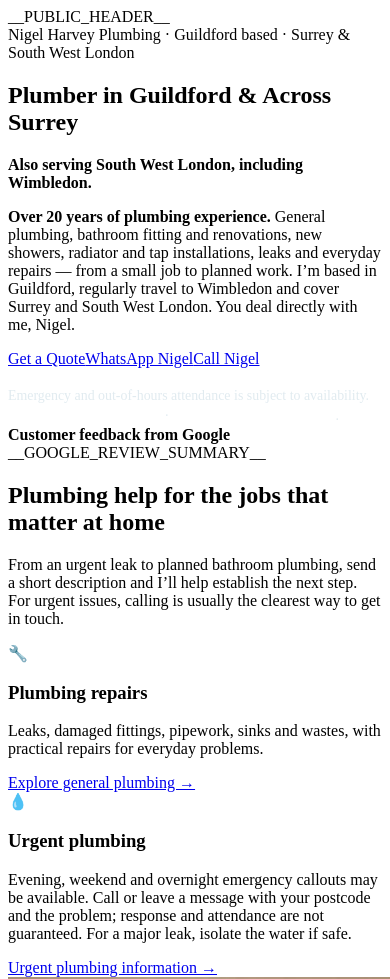
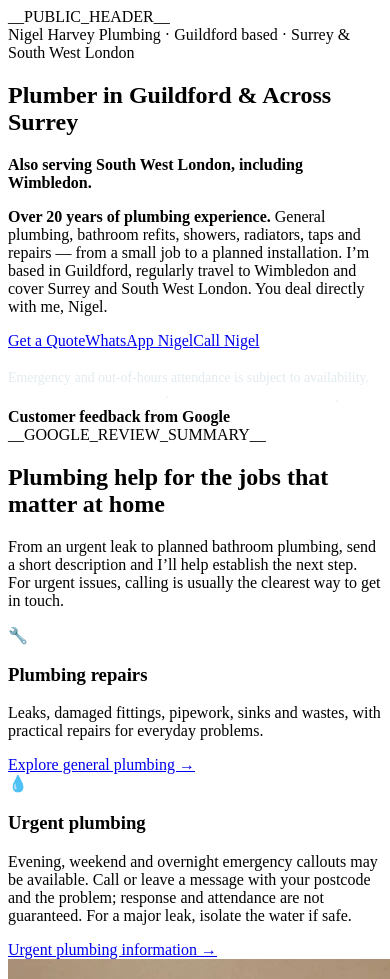
Before and after one commit to nigelharveyplumbing-dev/nigel-harvey-quotes, a plain HTML site: page templates/homepage.html in a window 390 px wide. Shown: the top 979 px of the page. Drawn offline with Linux system fonts and the light colour scheme.

Commit message:
SEO: concise homepage snippet and mobile hero while retaining emergency availability qualifier

```diff
--- a/templates/homepage.html
+++ b/templates/homepage.html
@@ -3,7 +3,7 @@
 <head>
 <meta charset="utf-8"><meta name="viewport" content="width=device-width,initial-scale=1">
 <title>Plumber in Guildford &amp; Surrey | Nigel Harvey Plumbing</title>
-<meta name="description" content="Guildford plumber for general plumbing, bathroom fitting, renovations, shower and radiator installations, repairs and pipework across Surrey. Contact Nigel directly.">
+<meta name="description" content="Guildford plumber for general plumbing, bathrooms, taps, showers, radiators and installations, with out-of-hours emergency callouts subject to availability.">
 <link rel="canonical" href="__PUBLIC_HOME_URL__"><meta name="robots" content="index,follow,max-image-preview:large">
 <meta property="og:type" content="website"><meta property="og:title" content="Plumber in Guildford &amp; Surrey | Nigel Harvey Plumbing"><meta property="og:description" content="Over 20 years of plumbing experience. Guildford, Surrey and South West London. Emergency callouts subject to availability."><meta property="og:url" content="__PUBLIC_HOME_URL__"><meta property="og:image" content="__PUBLIC_HOME_URL__site-images/bathroom-illustrative.webp">
 <script type="application/ld+json">__BUSINESS_SCHEMA__</script>
@@ -17,7 +17,7 @@
 <body>
 __PUBLIC_HEADER__
 <main id="main">
-<section class="hero"><div class="wrap"><div class="hero-copy"><div class="kicker">Nigel Harvey Plumbing · Guildford based · Surrey &amp; South West London</div><h1>Plumber in Guildford &amp; Across Surrey</h1><p><strong>Also serving South West London, including Wimbledon.</strong></p><p><strong>Over 20 years of plumbing experience.</strong> General plumbing, bathroom fitting and renovations, new showers, radiator and tap installations, leaks and everyday repairs — from a small job to planned work. I’m based in Guildford, regularly travel to Wimbledon and cover Surrey and South West London. You deal directly with me, Nigel.</p><div class="actions"><a class="btn" href="/request-quote">Get a Quote</a><a class="btn outline" href="__WHATSAPP_URL__" target="_blank" rel="noopener noreferrer">WhatsApp Nigel</a><a class="btn light" href="tel:__COMPANY_PHONE_TEL__">Call Nigel</a></div><p class="hero-availability">Emergency and out-of-hours attendance is subject to availability. <a href="/plumber-guildford">Guildford plumbing repairs</a> · <a href="/plumber-wimbledon">Wimbledon plumbing repairs</a>.</p></div></div></section>
+<section class="hero"><div class="wrap"><div class="hero-copy"><div class="kicker">Nigel Harvey Plumbing · Guildford based · Surrey &amp; South West London</div><h1>Plumber in Guildford &amp; Across Surrey</h1><p><strong>Also serving South West London, including Wimbledon.</strong></p><p><strong>Over 20 years of plumbing experience.</strong> General plumbing, bathroom refits, showers, radiators, taps and repairs — from a small job to a planned installation. I’m based in Guildford, regularly travel to Wimbledon and cover Surrey and South West London. You deal directly with me, Nigel.</p><div class="actions"><a class="btn" href="/request-quote">Get a Quote</a><a class="btn outline" href="__WHATSAPP_URL__" target="_blank" rel="noopener noreferrer">WhatsApp Nigel</a><a class="btn light" href="tel:__COMPANY_PHONE_TEL__">Call Nigel</a></div><p class="hero-availability">Emergency and out-of-hours attendance is subject to availability. <a href="/plumber-guildford">Guildford plumbing repairs</a> · <a href="/plumber-wimbledon">Wimbledon plumbing repairs</a>.</p></div></div></section>
 <div class="review-strip"><div class="wrap"><strong>Customer feedback from Google</strong><div>__GOOGLE_REVIEW_SUMMARY__</div></div></div>
 <section id="services"><div class="wrap"><div class="intro"><h2>Plumbing help for the jobs that matter at home</h2><p class="muted">From an urgent leak to planned bathroom plumbing, send a short description and I’ll help establish the next step. For urgent issues, calling is usually the clearest way to get in touch.</p></div><div class="grid">
 <article class="card service-card"><div class="icon" aria-hidden="true">🔧</div><h3>Plumbing repairs</h3><p>Leaks, damaged fittings, pipework, sinks and wastes, with practical repairs for everyday problems.</p><a class="textlink" href="/general-plumbing-surrey">Explore general plumbing →</a></article>
```
